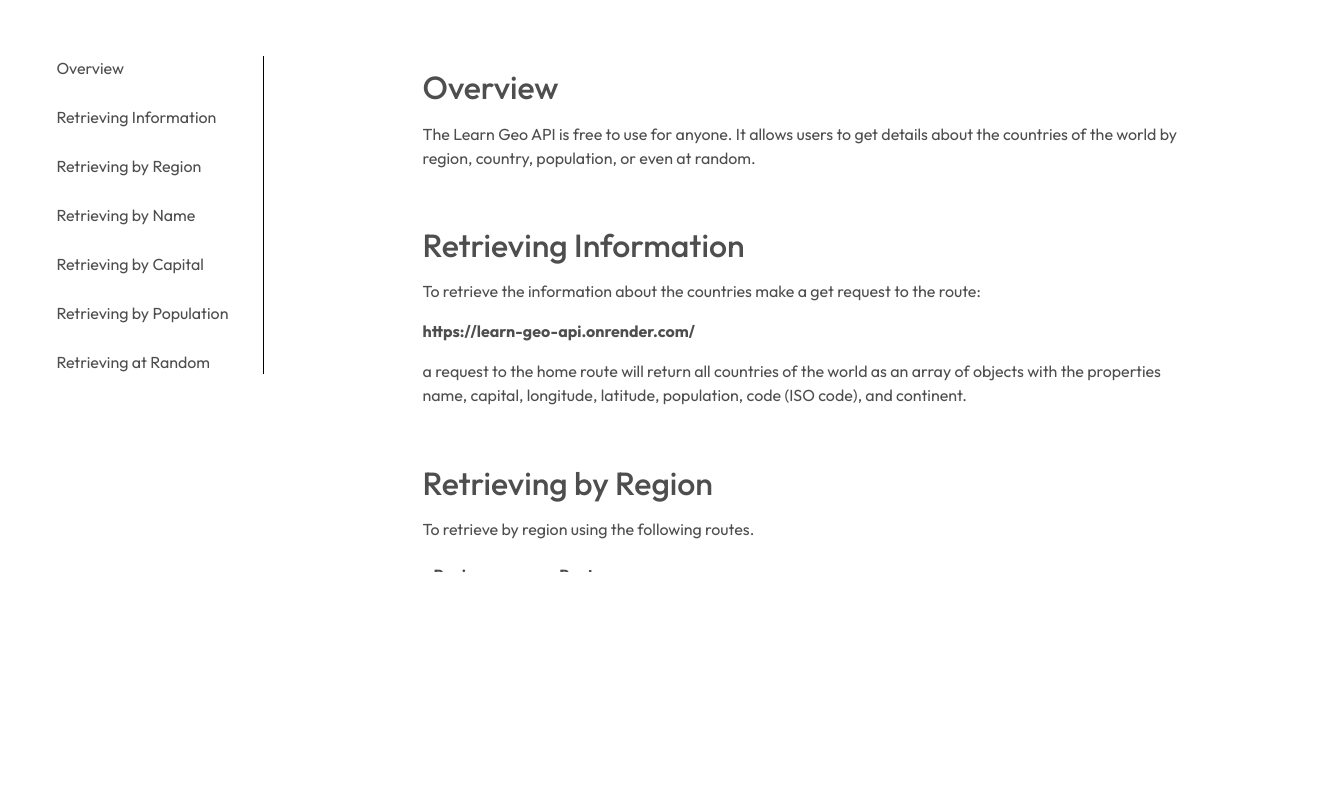
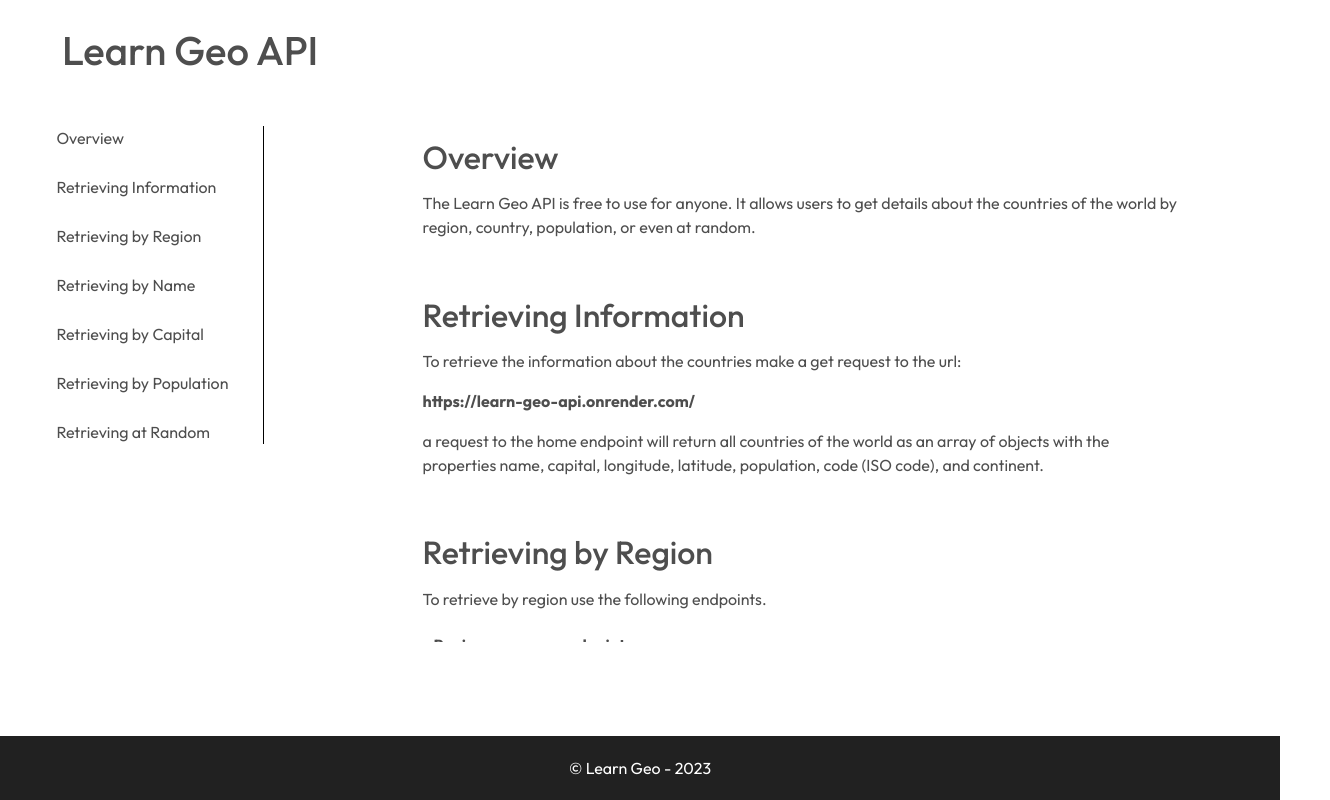
Before and after one commit to joeschueren/Learn-Geo-Frontend, a Next.js app: page /api in a window 1280 px wide. Shown: the part 126-926 px from the top of the page, 1330 px wide, since content can reach past the window. Before the commit the page ends 800 px from the top, so only its background shows below. Built offline with nearby package versions, Linux system fonts and the light colour scheme; a web font is replaced by a local one.

Commit message:
updated formatting on every page, added a footer to layout, and fixed grammar errors in api docs

```diff
--- a/app/api/page.tsx
+++ b/app/api/page.tsx
@@ -3,9 +3,11 @@ import React from "react";
 function Api(){
     return(<div>
         <div className="fluid-container">
-            <div className="title">
-                <h1 className="api-title">Learn Geo API</h1>
-            </div>
+        <div className="row">
+        <div className="title">
+            <h1 className="api-title">Learn Geo API</h1>
+        </div>
+        </div>
             <div className="row">
                 <div className="col-12 col-lg-3 col-md-3 col-sm-0">
                     <div className="link-div">
@@ -43,20 +45,20 @@ function Api(){
                         </div>
                         <div id="retrieving-info" className="feature-div">
                             <h2 className="topic-header">Retrieving Information</h2>
-                            <p>To retrieve the information about the countries make a get request to the route:</p>
-                            <p><b>https://learn-geo-api.onrender.com/</b></p> <p>a request to the home route will return all countries of the world
+                            <p>To retrieve the information about the countries make a get request to the url:</p>
+                            <p><b>https://learn-geo-api.onrender.com/</b></p> <p>a request to the home endpoint will return all countries of the world
                                 as an array of objects with the properties name, capital, longitude, latitude, population,
                                 code (ISO code), and continent.
                             </p>
                         </div>
                         <div id="regions" className="feature-div">
                             <h2 className="topic-header">Retrieving by Region</h2>
-                            <p>To retrieve by region using the following routes.</p>
+                            <p>To retrieve by region use the following endpoints.</p>
                             <table>
                                 <thead>
                                     <tr>
                                     <th>Region</th>
-                                    <th>Route</th>
+                                    <th>endpoint</th>
                                     </tr>
                                 </thead>
                                 <tbody>
@@ -89,30 +91,30 @@ function Api(){
                         </div>
                         <div id="individually" className="feature-div">
                             <h2 className="topic-header">Retrieving by Name</h2>
-                            <p>To retrieve an individual country by name specify the route /countries/country  where
+                            <p>To retrieve an individual country by name specify the endpoint /countries/country  where
                                 country is the country you need the information from. An example of a retrieving Austria
                                 would be /countries/Austria. The name of the country is not case sensitive.
                             </p>
                         </div>
                         <div id="capital" className="feature-div">
                             <h2 className="topic-header">Retrieving by Capital</h2>
-                            <p>To retrieve by capital specify the route /capital/capital name where capital name is the
+                            <p>To retrieve by capital specify the endpoint /capital/capital name where capital name is the
                                 capital of the country you need the information from. An example of retrieving Paris would
                                 be /capital/Paris. The name of the capital is not case sensitive.
                             </p>
                         </div>
                         <div id="population" className="feature-div">
                             <h2 className="topic-header">Retrieving by Population</h2>
-                            <p>To retrieve by population you can specify the route /population/comparison/amount.
+                            <p>To retrieve by population you can specify the endpoint /population/comparison/amount.
                                 comparison can be either greater or lesser. Amount is the population threshold for retrieving
                                 all countries with a population greater or lesser than that amount. To retrieve all the countries
-                                with less than 1 million population you would specify the route, /population/less/1000000.
+                                with less than 1 million population you would specify the endpoint, /population/less/1000000.
                             </p>
                         </div>
                         <div id="random" className="feature-div">
                             <h2 className="topic-header">Retrieving at Random</h2>
-                            <p>To retrieve countries at random use the route /random/amount, where amount is the amount of random
-                                countries you want to receive. To receive 5 random countries you would specify the route, /random/5.
+                            <p>To retrieve countries at random use the endpoint /random/amount, where amount is the amount of random
+                                countries you want to receive. To receive 5 random countries you would specify the endpoint, /random/5.
                             </p>
                         </div>
                         </div>
--- a/app/globals.css
+++ b/app/globals.css
@@ -17,6 +17,14 @@ img{
     background-color: white;
 }
 
+.fluid-container{
+    display: flex;
+    flex-direction: column;
+    align-items: center;
+    justify-content: center;
+    width: 100%;
+    height: 100vh;
+}
 
 .body{
     background-color: var(--background-color);
@@ -25,9 +33,14 @@ img{
 }
 
 .loading{
-   color: var(--text-color);
-   margin-left: 45vw;
-   margin-top: 45vh;
+    width: 100vw;
+    height: 100vh;
+    display: flex;
+    align-items: center;
+    justify-content: center;
+    color: var(--text-color);
+    margin-left: 45vw;
+    margin-top: 45vh;
 
 }
 /* Header Styling */
@@ -76,6 +89,17 @@ img{
     padding-top: 0px !important;
     padding-bottom: 0px !important;
     margin: 0px !important;
+}
+
+/* Footer Styling*/
+
+.footer{
+    background-color: #212121;
+    padding: 20px 0px;
+    color: white;
+    display: flex;
+    justify-content: center;
+    align-items: center;
 }
 
 /* Home Page Styling */
@@ -209,6 +233,13 @@ img{
     margin-right: 50px;
 }
 
+@media(max-width: 767px){
+    .filter-container{
+        width: 100%;
+        justify-content: center;
+    }
+}
+
 .filter{
     display:flex;
 }
@@ -314,6 +345,10 @@ img{
     margin-top: 25px;
 }
 
+.hl-whole{
+    width: 80%;
+}
+
 .hl-box{
     border: 0px;
     padding-top: 50px;
@@ -357,6 +392,7 @@ img{
 
 .score-text{
     color: var(--text-color);
+    padding-top: 5px;
 }
 
 .highscore-container{
@@ -369,10 +405,6 @@ img{
 
 .highscore{
     margin: 10px;
-}
-
-.hl-pad{
-    padding-bottom: 50px;
 }
 
 /* Capitals Styling and Flags Styling */
--- a/app/layout.tsx
+++ b/app/layout.tsx
@@ -8,6 +8,9 @@ function RootLayout({
 }: {
     children: React.ReactNode
 }){
+    const date: any = new Date();
+    const currentYear = date.getFullYear();
+
     return(
         <html>
             <head>
@@ -21,6 +24,7 @@ function RootLayout({
                 <div className="container-all">
                     <Header/>
                     {children}
+                    <footer className="footer"><a>&copy; Learn Geo - {currentYear}</a></footer>
                 </div>
                 <script src="https://cdn.jsdelivr.net/npm/bootstrap@5.3.0-alpha3/dist/js/bootstrap.bundle.min.js" integrity="sha384-ENjdO4Dr2bkBIFxQpeoTz1HIcje39Wm4jDKdf19U8gI4ddQ3GYNS7NTKfAdVQSZe" crossOrigin="anonymous"></script>
                 <script src="https://kit.fontawesome.com/a62fd80284.js" crossOrigin="anonymous"></script>
```
Also changed, not shown: app/higher-lower/page.tsx (+5 -2 lines).
